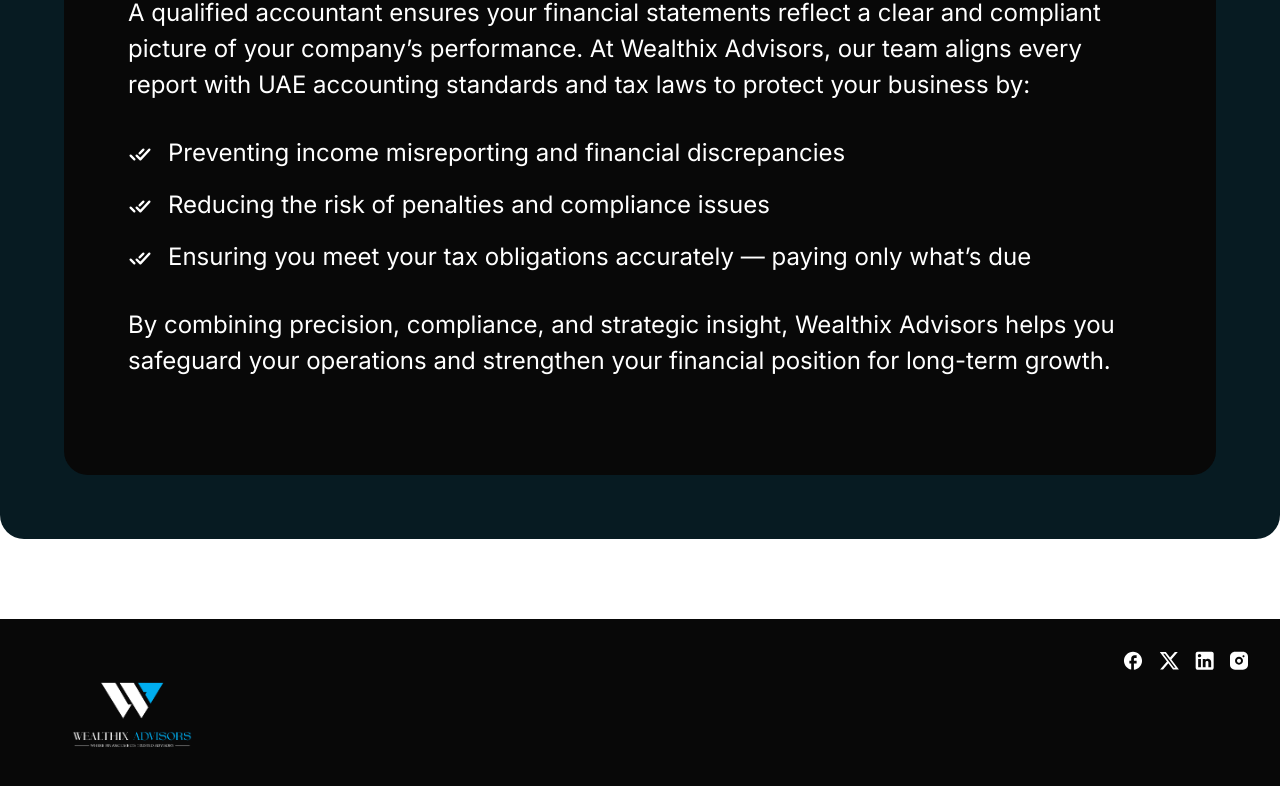
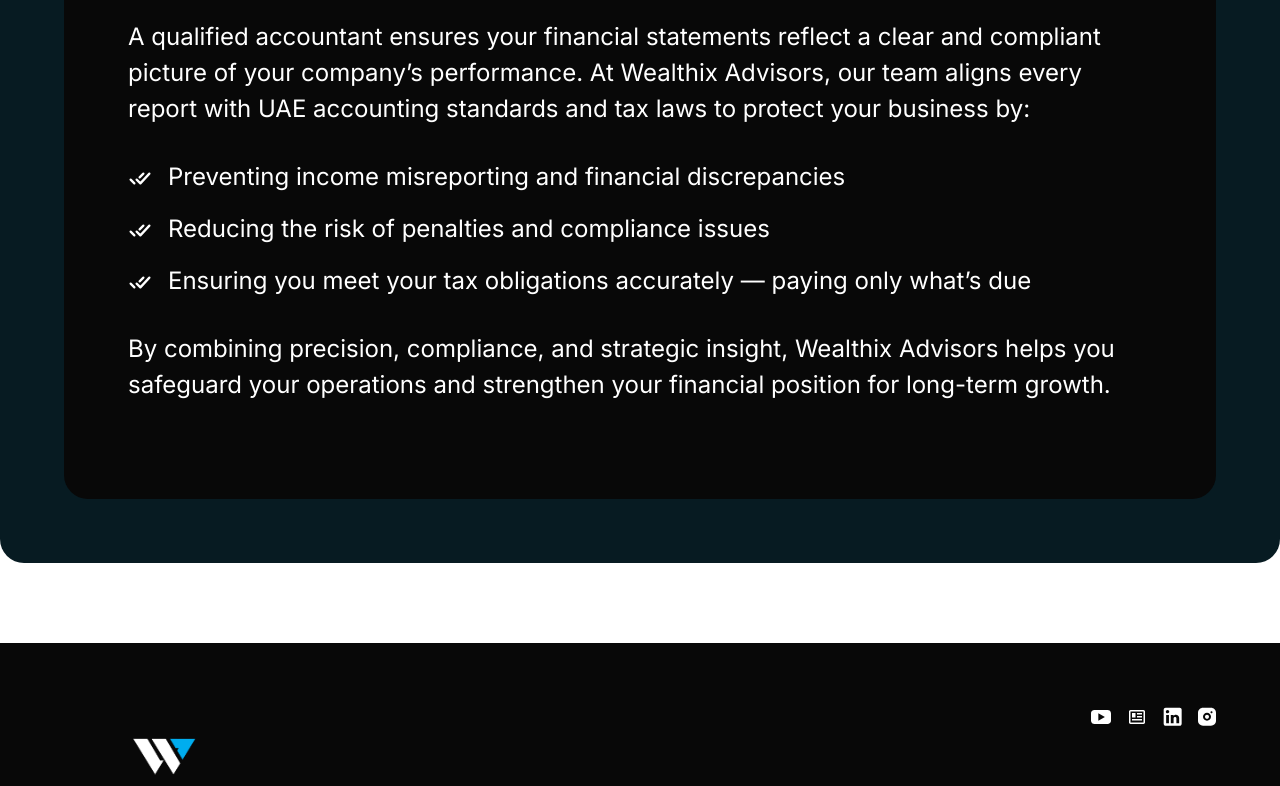
Before and after one commit to Obsidian-Six/wealthix-advisors, a Next.js app: page /services in a window 1280 px wide. Shown: the part 1993-2779 px from the top of the page. Built offline with nearby package versions, Linux system fonts and the light colour scheme; a web font is replaced by a local one.

Commit message:
feat: Replace Choose image format from PNG to JPG; update footer social links with new URLs and improve styles for better layout

```diff
--- a/app/_components/choosing/choosing.tsx
+++ b/app/_components/choosing/choosing.tsx
@@ -1,5 +1,5 @@
 import Image from "next/image";
-import Choose from "@/public/choose.png";
+import Choose from "@/public/choose.jpg";
 
 export default async function Choosing() {
   return (
--- a/app/_components/footer/footer.tsx
+++ b/app/_components/footer/footer.tsx
@@ -19,54 +19,59 @@
         </figure>
         <ul className="footer-social-links">
           <li>
-            <a href="#" className="footer-social-link">
+            <a
+              href="http://www.youtube.com/@wealthixadvisors"
+              target="_blank"
+              className="footer-social-link"
+            >
               <svg
-                width="20"
-                height="19"
-                viewBox="0 0 20 19"
-                fill="none"
+                fill="#ffffff"
+                height="20px"
+                width="20px"
+                version="1.1"
+                id="Layer_1"
                 xmlns="http://www.w3.org/2000/svg"
+                xmlnsXlink="http://www.w3.org/1999/xlink"
+                viewBox="-271 311.2 256 179.8"
+                xmlSpace="preserve"
               >
-                <path
-                  d="M19.0476 9.74781C19.0476 4.75353 14.9943 0.700195 10 0.700195C5.00573 0.700195 0.952393 4.75353 0.952393 9.74781C0.952393 14.1269 4.06477 17.7731 8.19049 18.6145V12.4621H6.38096V9.74781H8.19049V7.48591C8.19049 5.73972 9.61096 4.31924 11.3572 4.31924H13.6191V7.03353H11.8095C11.3119 7.03353 10.9048 7.44067 10.9048 7.93829V9.74781H13.6191V12.4621H10.9048V18.7502C15.4738 18.2978 19.0476 14.4435 19.0476 9.74781Z"
-                  fill="white"
+                <g id="SVGRepo_bgCarrier" stroke-width="0" />
+
+                <g
+                  id="SVGRepo_tracerCarrier"
+                  stroke-linecap="round"
+                  stroke-linejoin="round"
                 />
-              </svg>
-            </a>
-          </li>
-          <li>
-            <a href="#" className="footer-social-link">
-              <svg
-                width="20"
-                height="20"
-                viewBox="0 0 20 20"
-                fill="none"
-                xmlns="http://www.w3.org/2000/svg"
-              >
-                <mask
-                  id="mask0_16_461"
-                  maskUnits="userSpaceOnUse"
-                  x="0"
-                  y="0"
-                  width="20"
-                  height="20"
-                >
-                  <path
-                    d="M0.742065 0.158203H19.9247V19.3408H0.742065V0.158203Z"
-                    fill="white"
-                  />
-                </mask>
-                <g mask="url(#mask0_16_461)">
-                  <path
-                    d="M15.8484 1.05664H18.7902L12.364 8.42003L19.9247 18.4416H14.0055L9.36602 12.3648L4.0634 18.4416H1.11887L7.99172 10.563L0.742065 1.05801H6.81199L10.9993 6.61138L15.8484 1.05664ZM14.8139 16.6768H16.4444L5.92137 2.72964H4.17301L14.8139 16.6768Z"
-                    fill="white"
-                  />
+
+                <g id="SVGRepo_iconCarrier">
+                  <path d="M-59.1,311.2h-167.8c0,0-44.1,0-44.1,44.1v91.5c0,0,0,44.1,44.1,44.1h167.8c0,0,44.1,0,44.1-44.1v-91.5 C-15,355.3-15,311.2-59.1,311.2z M-177.1,450.3v-98.5l83.8,49.3L-177.1,450.3z" />{" "}
                 </g>
               </svg>
             </a>
           </li>
           <li>
-            <a href="#" className="footer-social-link">
+            <a
+              href="http://linkedin.com/build-relation/newsletter-follow?entityUrn=7298946770057752576"
+              target="_blank"
+              className="footer-social-link"
+            >
+              <svg
+                xmlns="http://www.w3.org/2000/svg"
+                height="20px"
+                viewBox="0 -960 960 960"
+                width="20px"
+                fill="#fff"
+              >
+                <path d="M168-144q-29.7 0-50.85-21.15Q96-186.3 96-216v-528q0-29.7 21.15-50.85Q138.3-816 168-816h624q29.7 0 50.85 21.15Q864-773.7 864-744v528q0 29.7-21.15 50.85Q821.7-144 792-144H168Zm0-72h624v-528H168v528Zm72-96h480v-72H240v72Zm0-144h168v-216H240v216Zm240 0h240v-72H480v72Zm0-144h240v-72H480v72ZM168-216v-528 528Z" />
+              </svg>
+            </a>
+          </li>
+          <li>
+            <a
+              href="http://linkedin.com/company/wealthixadvisors"
+              target="_blank"
+              className="footer-social-link"
+            >
               <svg
                 width="19"
                 height="19"
@@ -82,7 +87,11 @@
             </a>
           </li>
           <li>
-            <a href="#" className="footer-social-link">
+            <a
+              href="http://instagram.com/wealthixadvisors"
+              target="_blank"
+              className="footer-social-link"
+            >
               <svg
                 width="18"
                 height="22"
@@ -110,8 +119,8 @@
                 United Arab Emirates
               </p>
               <p>
-                India - Office No 108, Ist Floor, Pink City Tower-2,
-                Jaipur, Rajasthan
+                India - Office No 108, Ist Floor, Pink City Tower-2, Jaipur,
+                Rajasthan
               </p>
             </address>
           </div>
--- a/app/_components/hero/hero.tsx
+++ b/app/_components/hero/hero.tsx
@@ -7,7 +7,7 @@
     <section className="hero">
       <div className="hero-left">
         <h1>
-          <span>AI-Powered</span> <br /> Accounting for Smarter Business
+          <span>AI-Powered</span> Accounting <br /> for Smarter Business
           Decisions
         </h1>
         <p>
--- a/app/about-us/_components/what-we-do/what-we-do.tsx
+++ b/app/about-us/_components/what-we-do/what-we-do.tsx
@@ -15,12 +15,12 @@
         <figcaption>What We Do at Wealthix Advisors</figcaption>
       </figure>
       <div className="about-wwd-right">
-        <p>
+        <p className="about-wwd-intro">
           At <span>Wealthix Advisors</span>, we provide tailored solutions for
           startups, SMEs, and large enterprises, ensuring compliance, accuracy,
           and strategic growth.
         </p>
-        <p>Our Services Include</p>
+        <p className="about-wwd-services-title">Our Services Include</p>
         <ul>
           <li>
             <svg
--- a/app/about-us/page.tsx
+++ b/app/about-us/page.tsx
@@ -1,5 +1,5 @@
+import CTA from "../_components/cta/cta";
 import CoreValues from "./_components/core-values/core-values";
-import CTA from "./_components/cta/cta";
 import Hero from "./_components/hero/hero";
 import Mission from "./_components/mission/mission";
 import WhatWeDo from "./_components/what-we-do/what-we-do";
--- a/app/globals.css
+++ b/app/globals.css
@@ -48,7 +48,7 @@
     @apply fixed top-0 left-0 w-full z-50 bg-white shadow-[4px_4px_4px_0px_#D9D9D940];
   }
   nav {
-    @apply container mx-auto flex justify-between items-center py-2.5 px-4 md:px-16;
+    @apply container mx-auto flex justify-between items-center py-2.5 px-4 md:px-0;
   }
   nav > a {
     @apply border-b-0 focus:outline-none focus:border-b-2 focus:border-primary transition duration-100;
@@ -58,7 +58,7 @@
   }
   /* Primary menu: hidden on mobile by default, flex from md+ */
   nav > ul {
-    @apply hidden md:flex justify-end items-center gap-4;
+    @apply hidden md:flex justify-end items-end md:items-center gap-4;
   }
   /* Mobile toggle button */
   .nav-toggle {
@@ -171,10 +171,10 @@
     @apply container mx-auto h-auto xl:h-[600px] flex flex-col xl:flex-row items-center justify-between px-4 xl:px-16 py-8 xl:rounded-xl gap-32 xl:gap-4 relative;
   }
   .hero-left > h1 {
-    @apply max-w-[663px] mb-5 text-black;
+    @apply max-w-[663px] mb-8 text-black;
   }
   .hero-left > p {
-    @apply text-gray-dark text-xs md:text-sm font-semibold max-w-xl mb-4;
+    @apply text-gray-dark text-xs/[150%] md:text-sm font-semibold max-w-xl mb-8;
   }
   .hero-left > .btn {
     @apply flex items-center justify-between gap-3;
@@ -241,7 +241,7 @@
     @apply max-w-2xl mx-auto text-center mb-16;
   }
   .core-services-container {
-    @apply grid grid-cols-1 md:grid-cols-2 gap-8 mx-auto justify-items-center;
+    @apply grid grid-cols-1 md:grid-cols-2 gap-8 mx-auto justify-items-center max-w-fit;
   }
   .core-services-card {
     @apply bg-black text-white max-w-lg p-4 md:p-8 rounded-3xl border border-primary backdrop-blur-sm;
@@ -333,7 +333,7 @@
     @apply inline-block h-6 w-6 me-2;
   }
   .schedule-left > .timing > .placeholder {
-    @apply w-36 md:w-auto me-2;
+    @apply w-36 md:w-auto me-2 block min-w-36;
   }
   .schedule-left > .timing > .time {
     @apply text-primary;
@@ -347,9 +347,12 @@
   .schedule-left > .small {
     @apply text-xs font-light text-black mt-4;
   }
+  .schedule-right {
+    @apply w-[250px] h-[300px] md:w-[500px] md:h-[600px];
+  }
   /* Services Section Styles */
   .services {
-    @apply my-20 container mx-auto p-4 md:p-8 flex flex-col xl:flex-row justify-center xl:justify-between items-center xl:items-start gap-4;
+    @apply my-20 container mx-auto p-4 md:p-16 flex flex-col xl:flex-row justify-center xl:justify-between items-center xl:items-start gap-4;
   }
   .services-left-container {
     @apply max-w-3xl;
@@ -480,7 +483,7 @@
 
   /* Choosing Section Styles */
   .choosing {
-    @apply my-20 container mx-auto relative p-4 md:p-8 py-32 flex justify-center lg:justify-between items-start flex-wrap;
+    @apply my-20 container mx-auto relative px-4 py-8 md:p-32 flex justify-center items-start gap-16 flex-wrap;
   }
   .choosing::before {
     content: "";
@@ -492,7 +495,7 @@
     background: url("/choose-bg.svg") top/contain no-repeat;
   }
   .choosing > h2 {
-    @apply text-white w-full mb-16;
+    @apply text-white text-center w-full mb-8;
   }
   .choosing-container {
     @apply flex flex-col justify-center lg:justify-start items-start flex-wrap gap-1 lg:gap-4 mb-16;
@@ -514,12 +517,12 @@
   }
 
   .choosing-figure {
-    @apply w-[280px] h-[220px] md:w-[700px] md:h-[550px];
+    @apply w-[280px] h-[220px] md:w-[500px] md:h-[392px];
   }
 
   /* Testimonial Styles */
   .testimonials {
-    @apply my-20 container mx-auto p-8;
+    @apply my-20 container mx-auto p-4 md:p-16;
   }
   .testimonials > h2 {
     @apply mb-16;
@@ -537,7 +540,7 @@
     @apply snap-start flex-shrink-0 w-md;
   }
   .testimonial-card {
-    @apply w-xs md:w-md bg-[#f9f9f9] px-6 py-5 rounded-3xl flex flex-col gap-4;
+    @apply w-xs md:w-md min-h-[300px] bg-[#f9f9f9] px-6 py-5 rounded-3xl flex flex-col justify-around gap-4;
     box-shadow: 4px 4px 4px 0px #d9d9d940;
   }
   .testimonial-header {
@@ -577,12 +580,16 @@
 
   /* Call To Action Styles */
   .cta {
-    @apply my-20 container mx-auto bg-black py-16 px-4 md:px-8 rounded-sm relative;
+    @apply my-20 container mx-auto bg-transparent py-16 px-4 md:px-16 rounded-sm relative;
+  }
+  .cta::before {
+    content: "";
+    @apply absolute top-0 left-1/2 -translate-x-1/2 bg-black h-full w-screen -z-40;
   }
   .cta::after {
     content: "";
-    @apply absolute top-0 right-0 h-full w-[492px] z-10 opacity-30 md:opacity-100;
-    background: url("/cta-circle.svg") top/cover no-repeat;
+    @apply absolute top-0 left-1/2 -translate-x-1/2 w-screen h-full -z-10 opacity-30;
+    background: url("/cta-circle.svg") right top / contain no-repeat;
   }
   .cta > h2 {
     @apply text-white mb-6 max-w-3xl;
@@ -608,7 +615,7 @@
 
   /* Faq Styles */
   .faqs {
-    @apply my-20 container mx-auto p-4 md:p-8;
+    @apply my-20 container mx-auto p-4 md:p-16;
   }
   .faqs > h2 {
     @apply mb-16;
@@ -682,7 +689,7 @@
 
   /* Footer Styles */
   .footer-top {
-    @apply container p-8 flex justify-between items-start flex-wrap gap-8;
+    @apply container p-4 md:p-16 flex justify-between items-start flex-wrap gap-8;
   }
   .footer-logo {
     @apply w-[200px] h-32;
@@ -693,12 +700,12 @@
 
   /* Footer Middle Styles */
   .footer-middle {
-    @apply container flex justify-between items-start flex-wrap p-8 mb-8 gap-8 xl:gap-0;
+    @apply container flex justify-between items-start flex-wrap p-4 md:p-16 mb-8 gap-8 xl:gap-0;
   }
 
   /* Footer Middle Left Styles */
   .footer-middle-left {
-    @apply flex flex-col gap-4 max-w-6xl;
+    @apply flex flex-col md:flex-row gap-16 max-w-6xl;
   }
   .footer-middle-left > h2 {
     @apply invisible absolute top-0 -left-[9999px];
@@ -717,10 +724,13 @@
 
   /* Footer Contact Styles */
   .footer-contact {
-    @apply w-full flex justify-start items-start flex-wrap gap-4;
+    @apply w-full grid grid-cols-1 md:grid-cols-2 gap-4;
   }
   .footer-contact > h3 {
-    @apply w-full text-[0px] font-semibold font-clash text-primary mb-2;
+    @apply w-full text-[20px] font-semibold font-clash text-primary mb-2 col-span-1 md:col-span-2;
+  }
+  .footer-contact-block {
+    @apply max-w-xs col-span-1;
   }
   .footer-contact-block > h4 {
     @apply text-sm font-semibold font-clash text-white mb-2;
@@ -807,8 +817,11 @@
   .about-wwd-right {
     @apply max-w-2xl;
   }
-  .about-wwd-right > p {
-    @apply text-base mb-8 last:mb-4 text-center lg:text-start;
+  .about-wwd-right > .about-wwd-intro {
+    @apply text-base mb-10 mt-2  text-center lg:text-start;
+  }
+  .about-wwd-right > .about-wwd-services-title {
+    @apply text-base mb-4  text-center lg:text-start;
   }
   .about-wwd-right > p > span {
     @apply text-primary;
@@ -817,7 +830,7 @@
     @apply list-none;
   }
   .about-wwd-right > ul > li {
-    @apply bg-[#E6F7FD] p-4 mb-2 rounded-xl;
+    @apply bg-[#E6F7FD] text-sm/[150%] font-semibold p-4 mb-5 rounded-xl;
   }
   .about-wwd-right > ul > li > svg {
     @apply inline-block h-6 w-6 me-2;
@@ -955,7 +968,7 @@
 
   /* Service Page Message Section */
   .services-message {
-    @apply mt-20 container mx-auto px-8 md:px-16 py-8 text-center bg-[#E4F0FF] rounded-3xl z-40;
+    @apply mt-20 container mx-auto p-8 md:px-32 md:py-8 text-start bg-[#E4F0FF] rounded-3xl z-40;
   }
   .services-message > p {
     @apply text-[20px] md:text-lg/[150%] font-normal text-black mx-auto;
@@ -971,13 +984,13 @@
     height: calc(100% + 200px);
   }
   .services-trusted-block {
-    @apply w-full flex flex-col lg:flex-row justify-center items-center lg:items-start gap-8 xl:gap-32 mb-16;
+    @apply w-full flex flex-col xl:flex-row justify-between items-center gap-8 xl:gap-32 mb-16;
   }
   .services-trusted-block-left {
-    @apply md:max-w-lg;
+    @apply md:max-w-2xl;
   }
   .services-trusted-block-left > h2 {
-    @apply text-white mb-4;
+    @apply text-white mb-16;
   }
   .services-trusted-block-left > p {
     @apply text-white text-sm md:text-base font-normal;
```
Also changed, not shown: public/choose.jpg (added).
